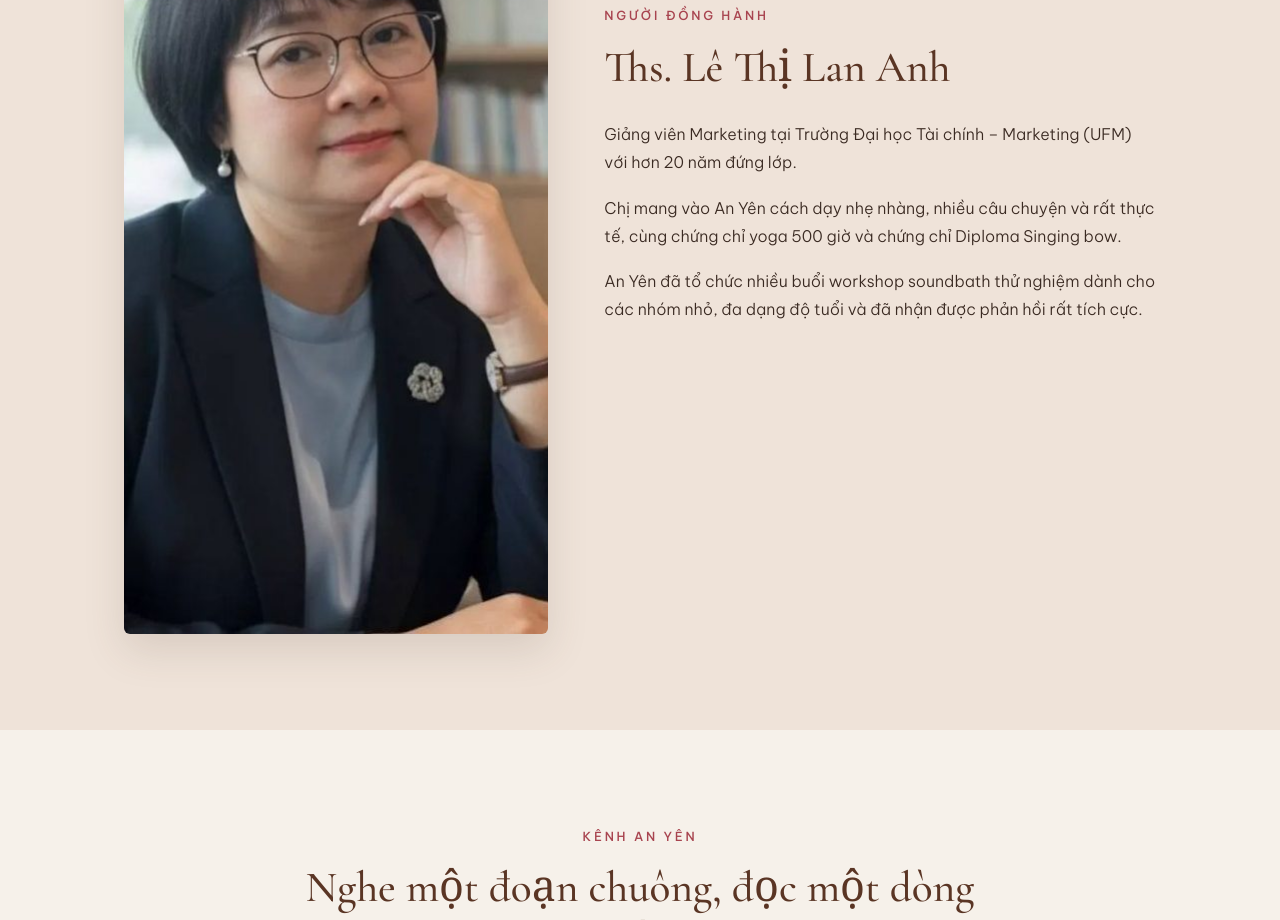
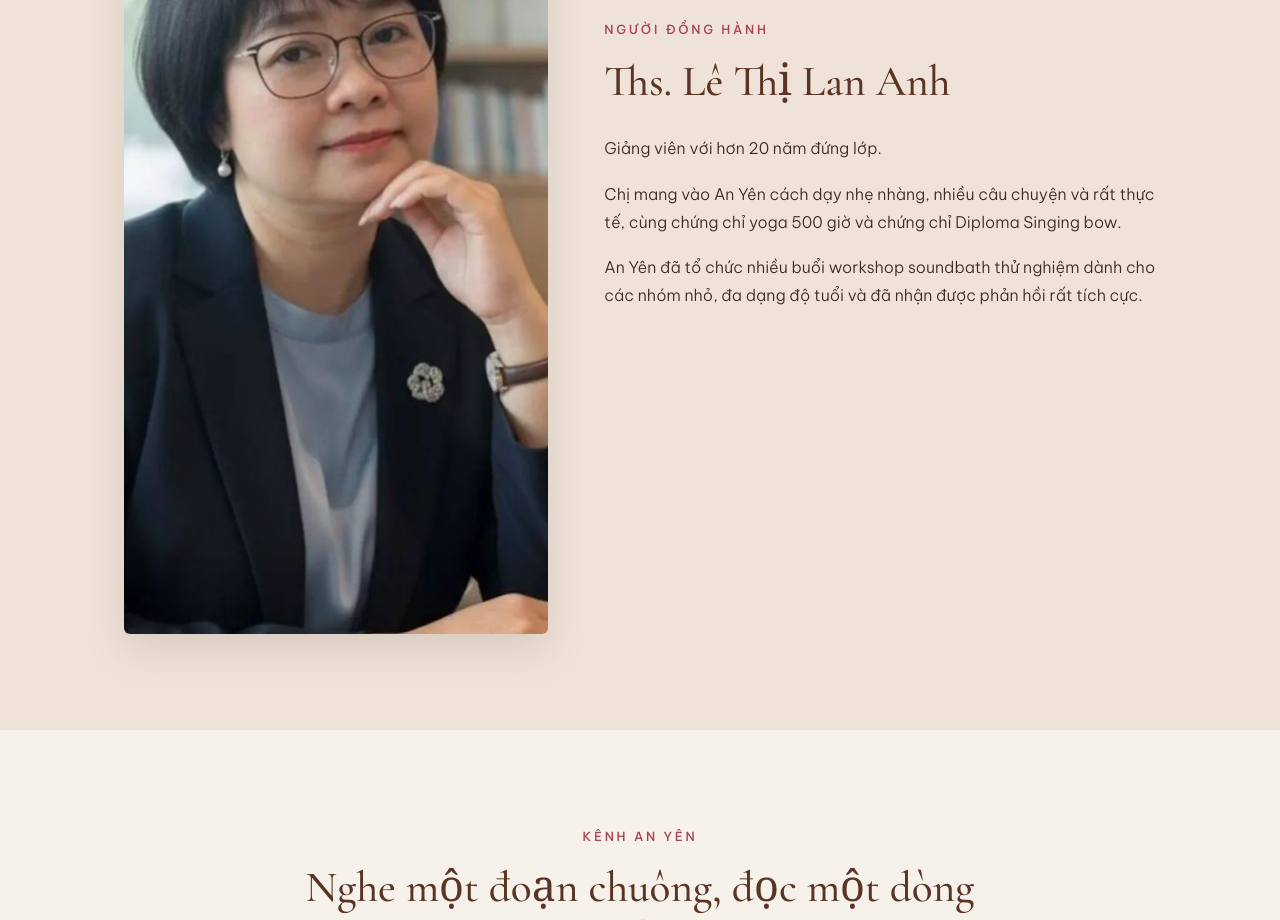
Before and after one commit to anyen45/anyen-website, a plain HTML site: page index.html in a window 1280 px wide. Shown: the part 6640-7560 px from the top of the page. Drawn offline with nearby package versions, Linux system fonts and the light colour scheme.

Commit message:
Simplify About intro line
Co-Authored-By: Claude Sonnet 5.5 <noreply@anthropic.com>
Claude-Session: https://claude.ai/code/session_01JVWczoGRHSEtqWZgRuCncz

```diff
--- a/index.html
+++ b/index.html
@@ -151,7 +151,7 @@
       <div>
         <p class="eyebrow">Người đồng hành</p>
         <h2>Ths. Lê Thị Lan Anh</h2>
-        <p>Giảng viên Marketing tại Trường Đại học Tài chính – Marketing (UFM) với hơn 20 năm đứng lớp.</p>
+        <p>Giảng viên với hơn 20 năm đứng lớp.</p>
         <p>Chị mang vào An Yên cách dạy nhẹ nhàng, nhiều câu chuyện và rất thực tế, cùng chứng chỉ yoga 500 giờ và chứng chỉ Diploma Singing bow.</p>
         <p>An Yên đã tổ chức nhiều buổi workshop soundbath thử nghiệm dành cho các nhóm nhỏ, đa dạng độ tuổi và đã nhận được phản hồi rất tích cực.</p>
       </div>
```
